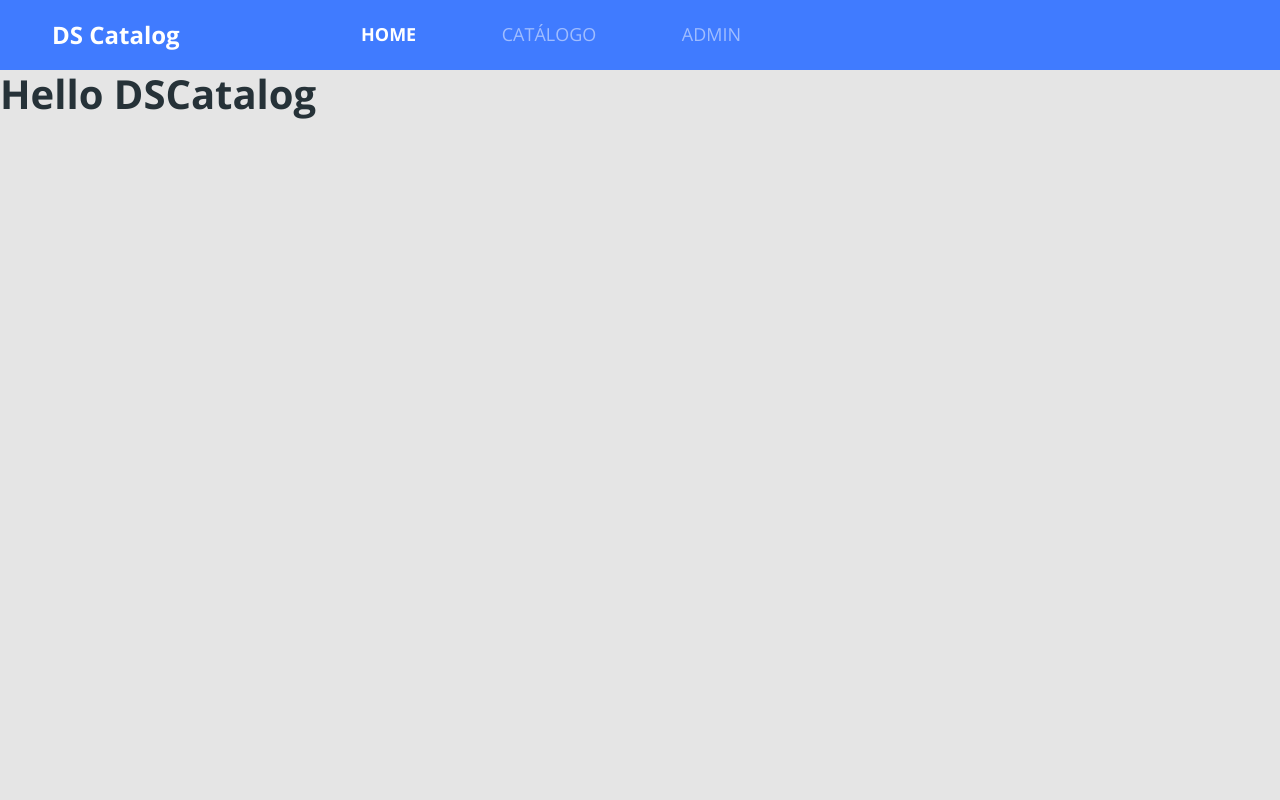
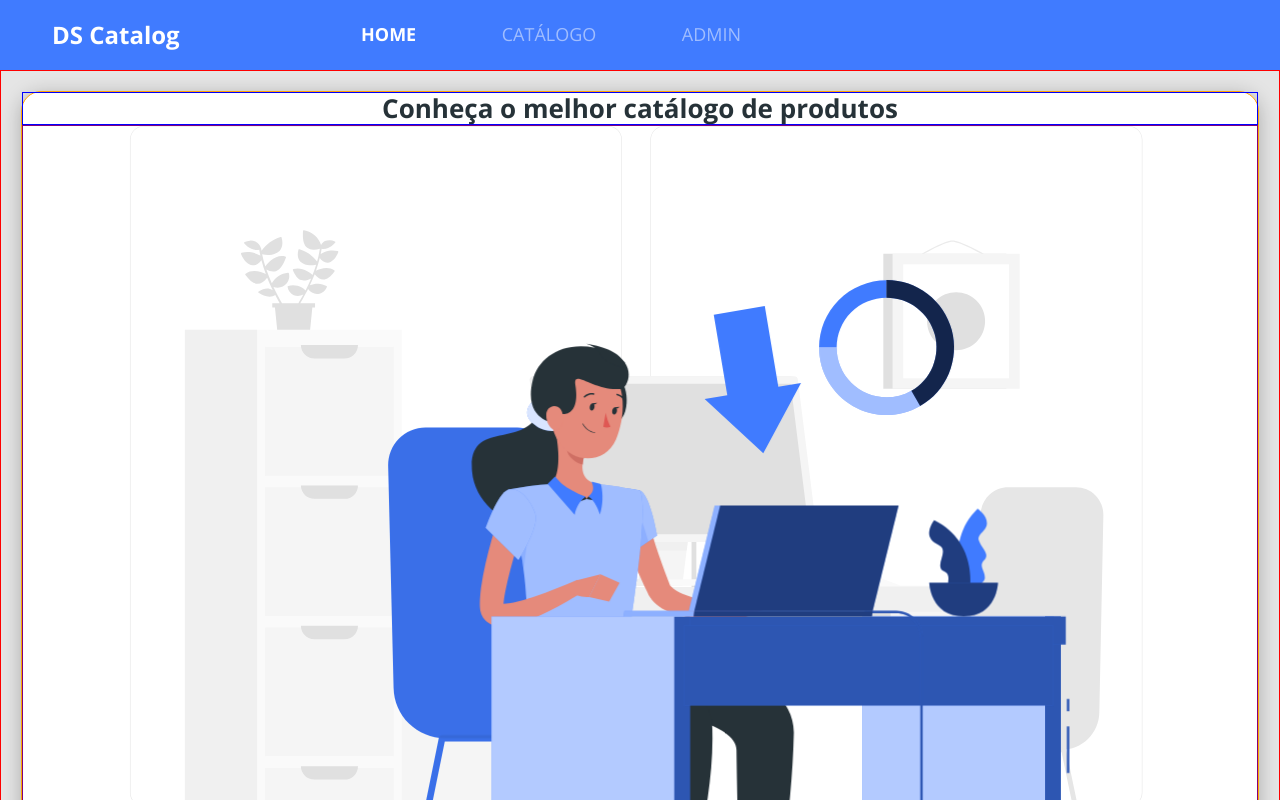
Before and after one commit to zedaoxd/dscatalog, a React (Create React App) app in the folder frontend/: page / in a window 1280 px wide. Shown: the top 800 px of the page. Built offline with nearby package versions, Linux system fonts and the light colour scheme.

Commit message:
start styling page

```diff
--- a/frontend/src/App.tsx
+++ b/frontend/src/App.tsx
@@ -1,14 +1,9 @@
 import './assets/styles/custom.scss';
 import './App.css';
-import Navbar from 'components/Navbar';
+import Home from 'pages/Home';
 
 const App = () => {
-  return (
-    <>
-      <Navbar />
-      <h1>Hello DSCatalog</h1>
-    </>
-  );
+  return <Home />;
 };
 
 export default App;
--- /dev/null
+++ b/frontend/src/pages/Home/index.tsx
@@ -0,0 +1,21 @@
+import { ReactComponent as MainImage } from 'assets/images/main-image.svg';
+import Navbar from 'components/Navbar';
+import './styles.css';
+
+export default function Home() {
+  return (
+    <>
+      <Navbar />
+      <div className="home-container">
+        <div className="home-card">
+          <div className="home-content-container">
+            <h1>Conheça o melhor catálogo de produtos</h1>
+          </div>
+          <div className="home-image-container">
+            <MainImage />
+          </div>
+        </div>
+      </div>
+    </>
+  );
+}
--- /dev/null
+++ b/frontend/src/pages/Home/styles.css
@@ -0,0 +1,31 @@
+.home-container {
+    padding: 20px;
+    font-size: 26px;
+    border: 1px solid red;
+    text-align: center;
+}
+
+.home-card {
+    background-color: #fff;
+    box-shadow: 0px 4px 20px rgba(0, 0, 0, 0.25);
+    border-radius: 20px;
+    border: 1px solid orange;
+}
+
+.home-content-container {
+    border: 1px solid blue;
+}
+
+.home-content-container h1 {
+    font-size: 1em;
+}
+
+.home-image-container {
+    padding: 0 15px;
+    border: 1px solid purple;
+}
+
+.home-image-container svg {
+    width: 100%;
+    height: auto;
+}
```
Also changed, not shown: frontend/src/assets/images/main-image.svg (added).
